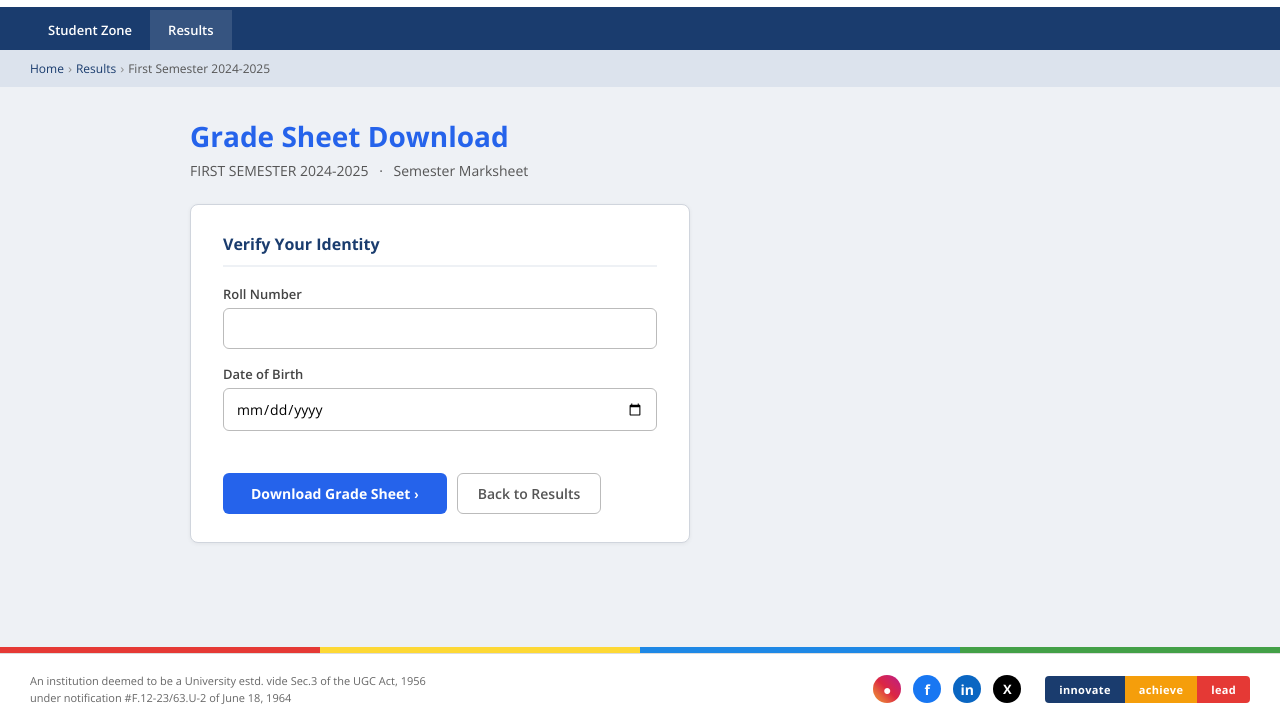
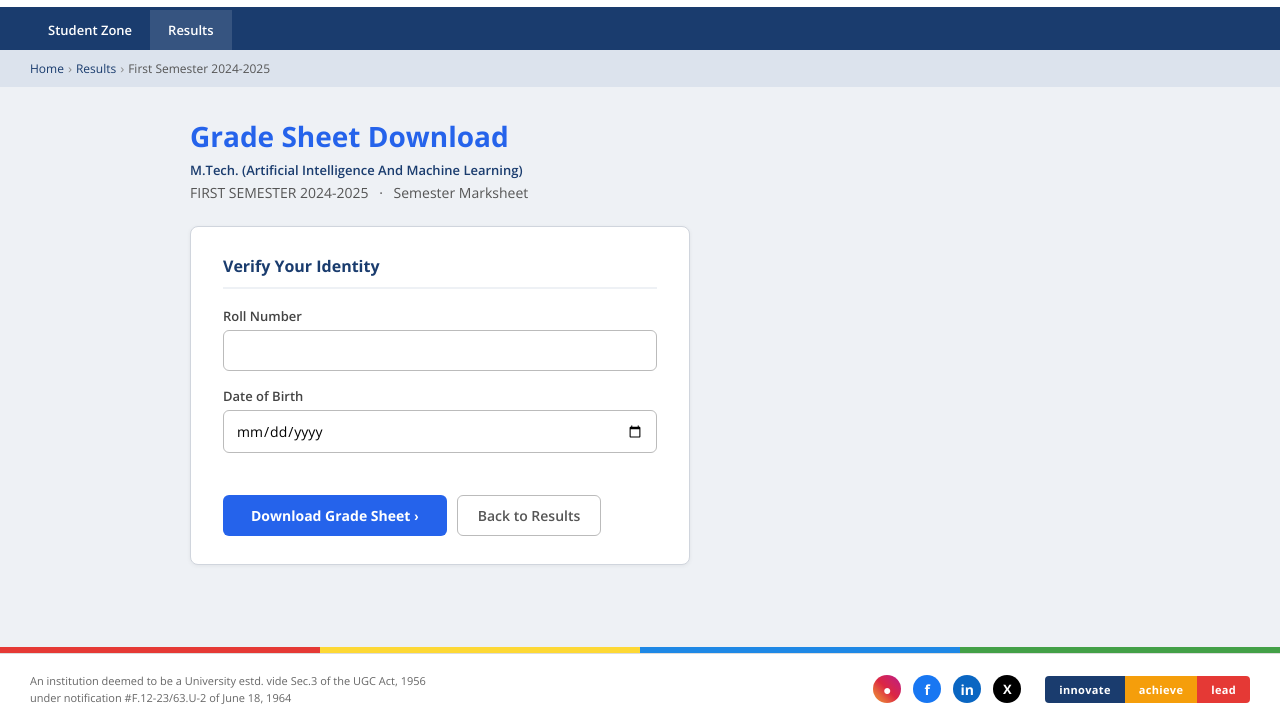
Before and after one commit to ashkanmulla/mtech, a plain HTML site: page semester1.html in a window 1280 px wide. Shown: the part 75-800 px from the top of the page. Drawn offline with nearby package versions, Linux system fonts and the light colour scheme.

Commit message:
add M.Tech AI/ML course name to all pages
Made-with: Cursor

```diff
--- a/semester1.html
+++ b/semester1.html
@@ -274,6 +274,7 @@
 
     <div class="content">
       <div class="results-title">Grade Sheet Download</div>
+      <div style="font-size:13px;color:#1a3c6e;font-weight:600;margin-bottom:4px;">M.Tech. (Artificial Intelligence And Machine Learning)</div>
       <div class="results-sub">FIRST SEMESTER 2024-2025 &ensp;·&ensp; Semester Marksheet</div>
 
       <div class="verify-panel">
```
Also changed, not shown: index.html (+1 -0 lines), semester2.html (+1 -0 lines), semester3.html (+1 -0 lines), semester4.html (+1 -0 lines), semester5.html (+1 -0 lines), semester6.html (+1 -0 lines).
